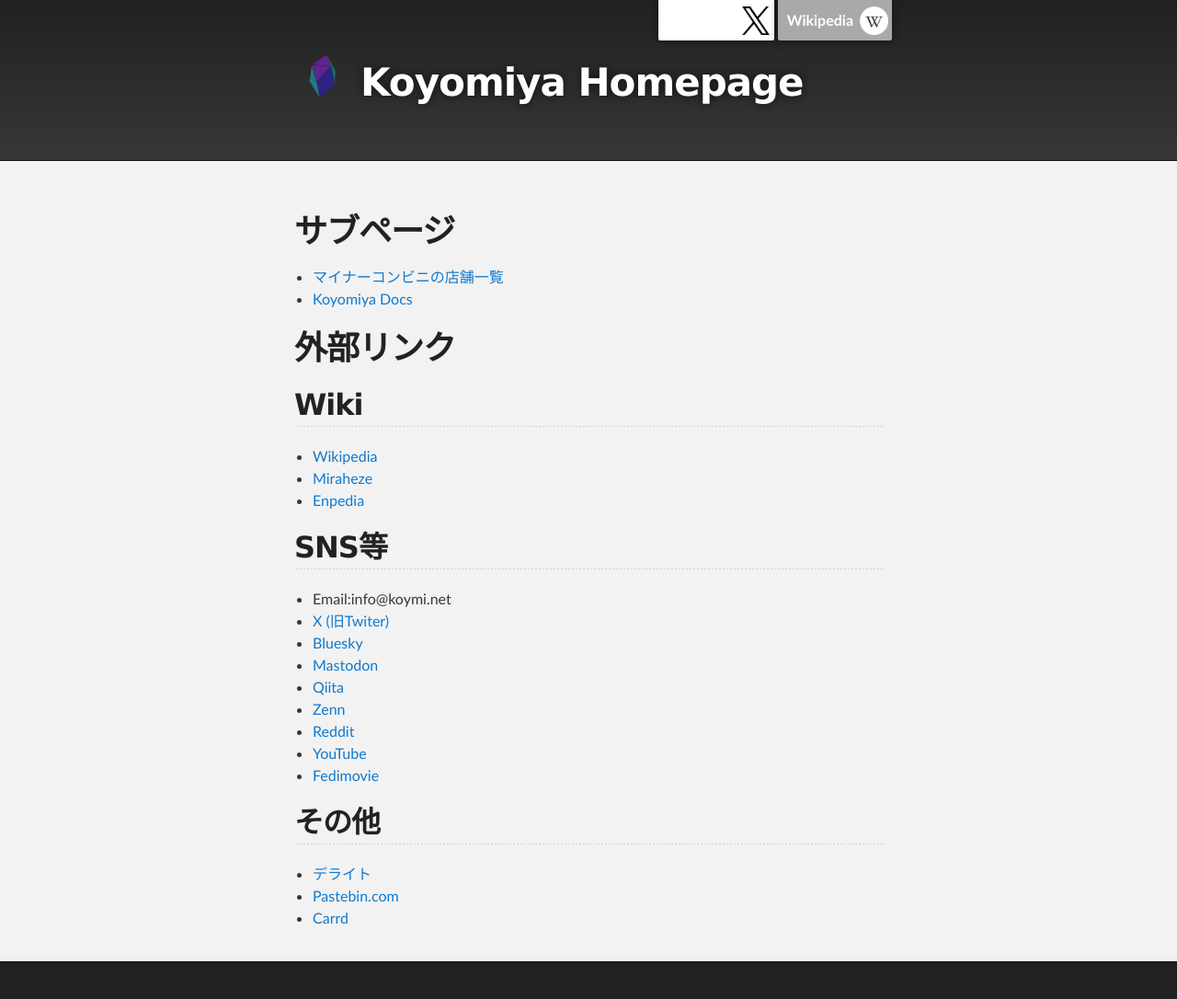
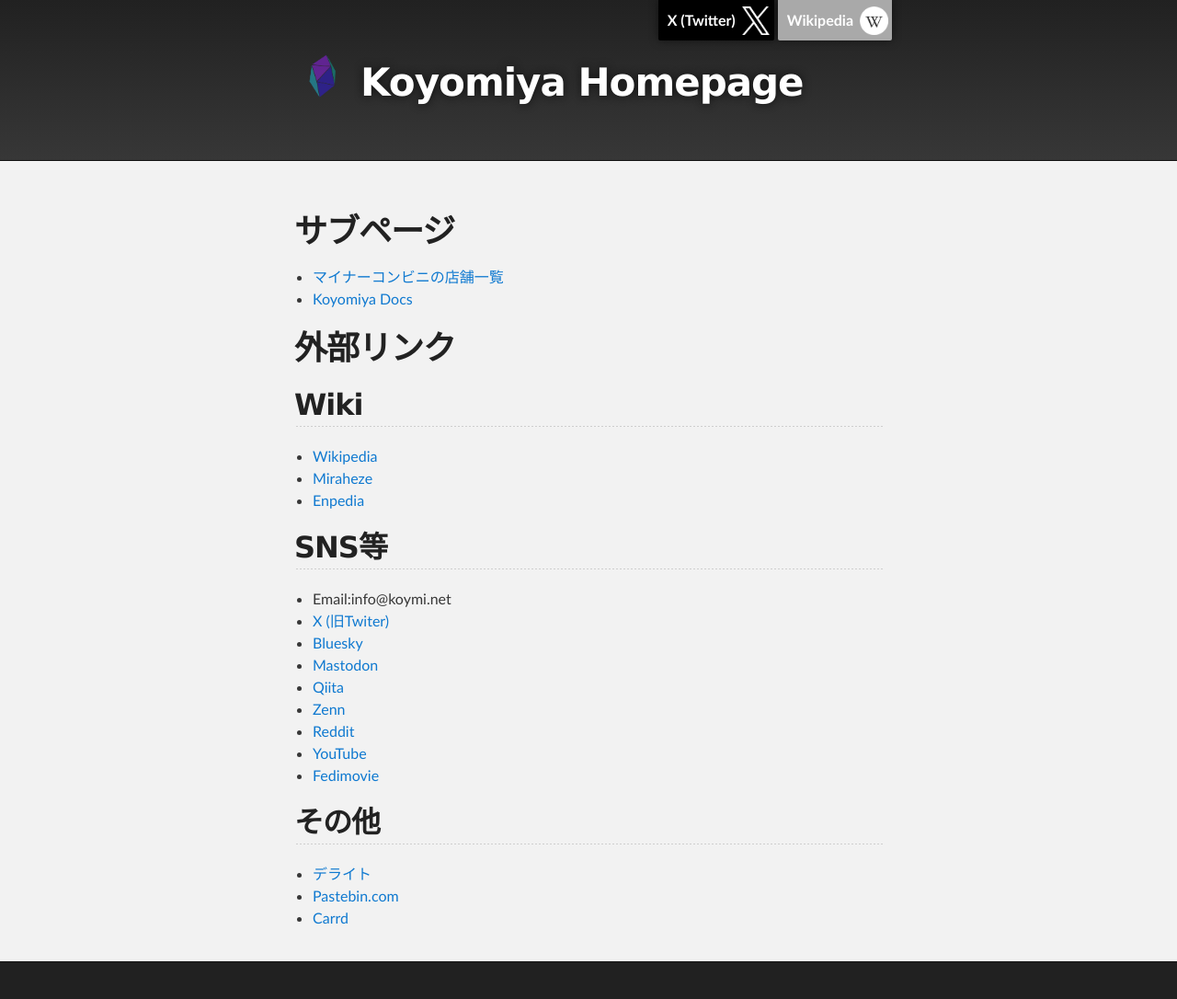
Before and after one commit to koyomiyahouya/koyomiyahouya.github.io, a Jekyll site: the page built from index.md, in a window 1280 px wide. Shown: the whole page at 92% size. Built offline with Jekyll 4.4.1, drawn with Linux system fonts in a browser that asks for light colours; the repository's description, which GitHub fills in, is left out.

Commit message:
Update style.scss

```diff
--- a/assets/css/style.scss
+++ b/assets/css/style.scss
@@ -47,8 +47,8 @@ p img {
 }
 #twitter_banner {
   @extend %banner;
-  background-image: url(../images/logo-black.png);
-  background-color:white;
+  background-image: url(../images/logo-white.png);
+  background-color:black;
 }
 #wikipedia_banner {
   @extend %banner;
```
